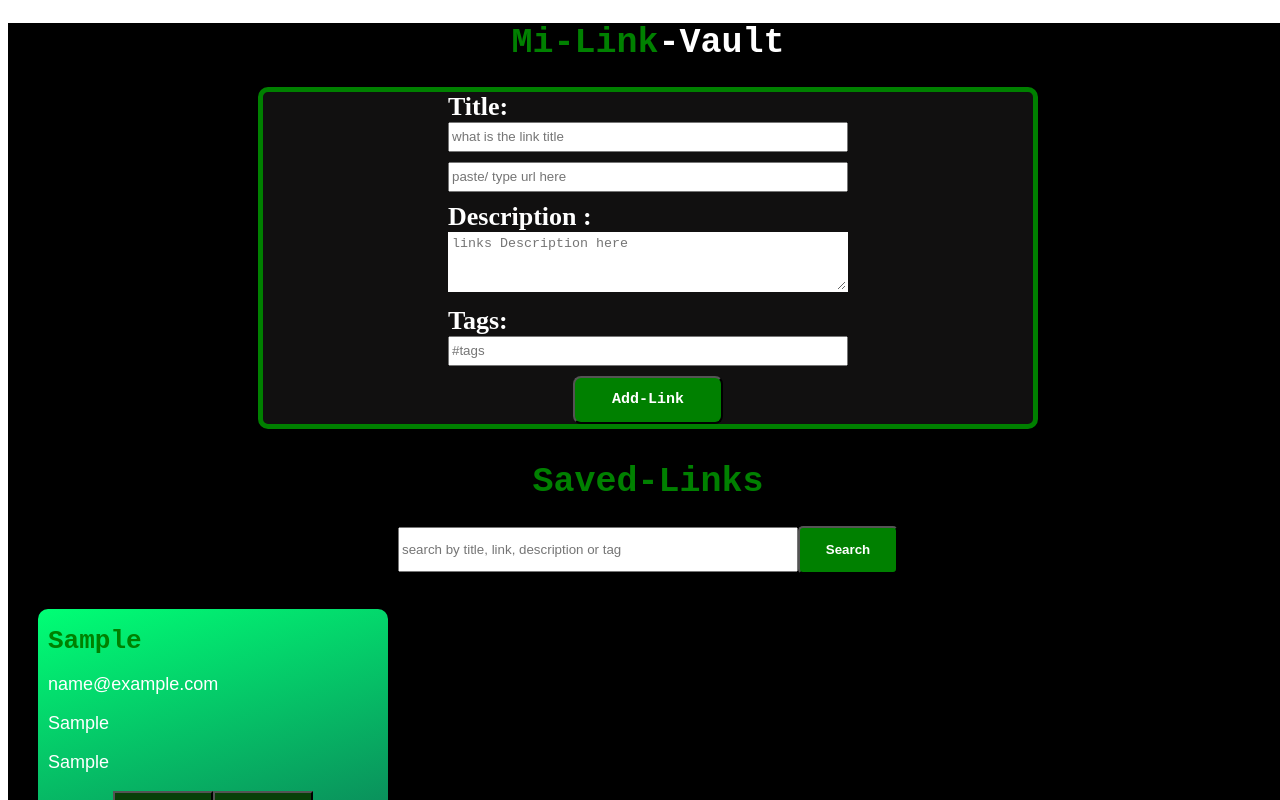
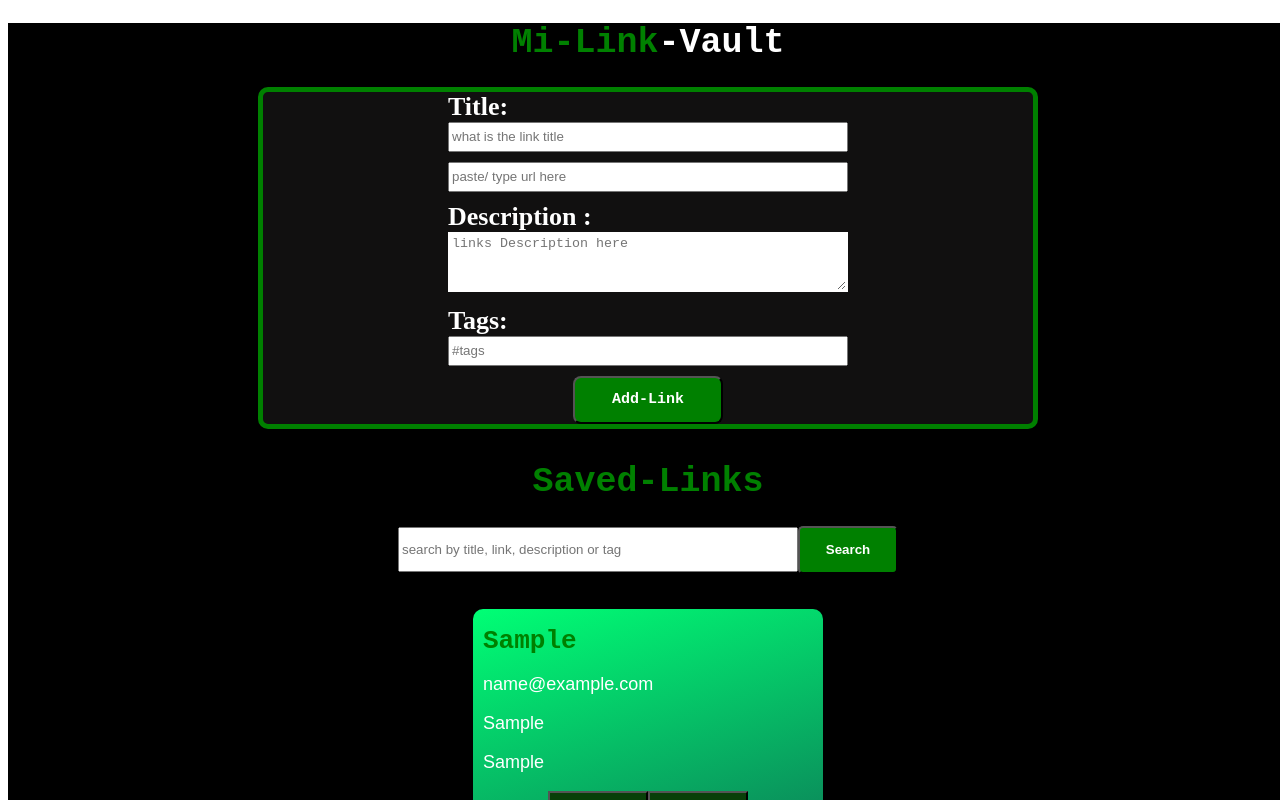
Before and after one commit to Qhathizwe/my-link-vault, a React (Vite) app: page / in a window 1280 px wide. Both pictures are taken after typing "Sample", "name@example.com", "Sample", "Sample" into the empty fields and a click on the button "Add-Link". Shown: the top 800 px of the page. Built offline with nearby package versions, Linux system fonts and the light colour scheme.

Commit message:
saved links background flex direction alterations

```diff
--- a/src/App.tsx
+++ b/src/App.tsx
@@ -84,7 +84,7 @@ function App() {
           <button className={styles.searchBtn}>Search</button>
         </div>
 
-        <div>
+        <div className={styles.savedLinksItems}>
 
           <LinksList links={filteredLinks} onEdit={editBtn} onDelete={Delete} />
         </div>
--- a/src/components/Form/Form.module.css
+++ b/src/components/Form/Form.module.css
@@ -86,13 +86,17 @@ textarea:hover{
 .cardsItems{
     box-sizing: border-box;
     display: flex;
+    justify-content: space-evenly;
     flex-wrap: wrap;
     cursor: pointer;
+    height:auto;
+    background-color: black;
 }
 .SearchContainer{
     text-align: center;
     padding-bottom: 15px;
     flex-wrap: wrap;
+
 }
 .searchBtn{
     width: 100px;
@@ -120,3 +124,6 @@ input:hover {
     width: 400px
 
 }
+.cards{
+    font-family: 'Times New Roman', Times, serif;
+}
```
Also changed, not shown: src/App.css (line endings or trailing spaces).
